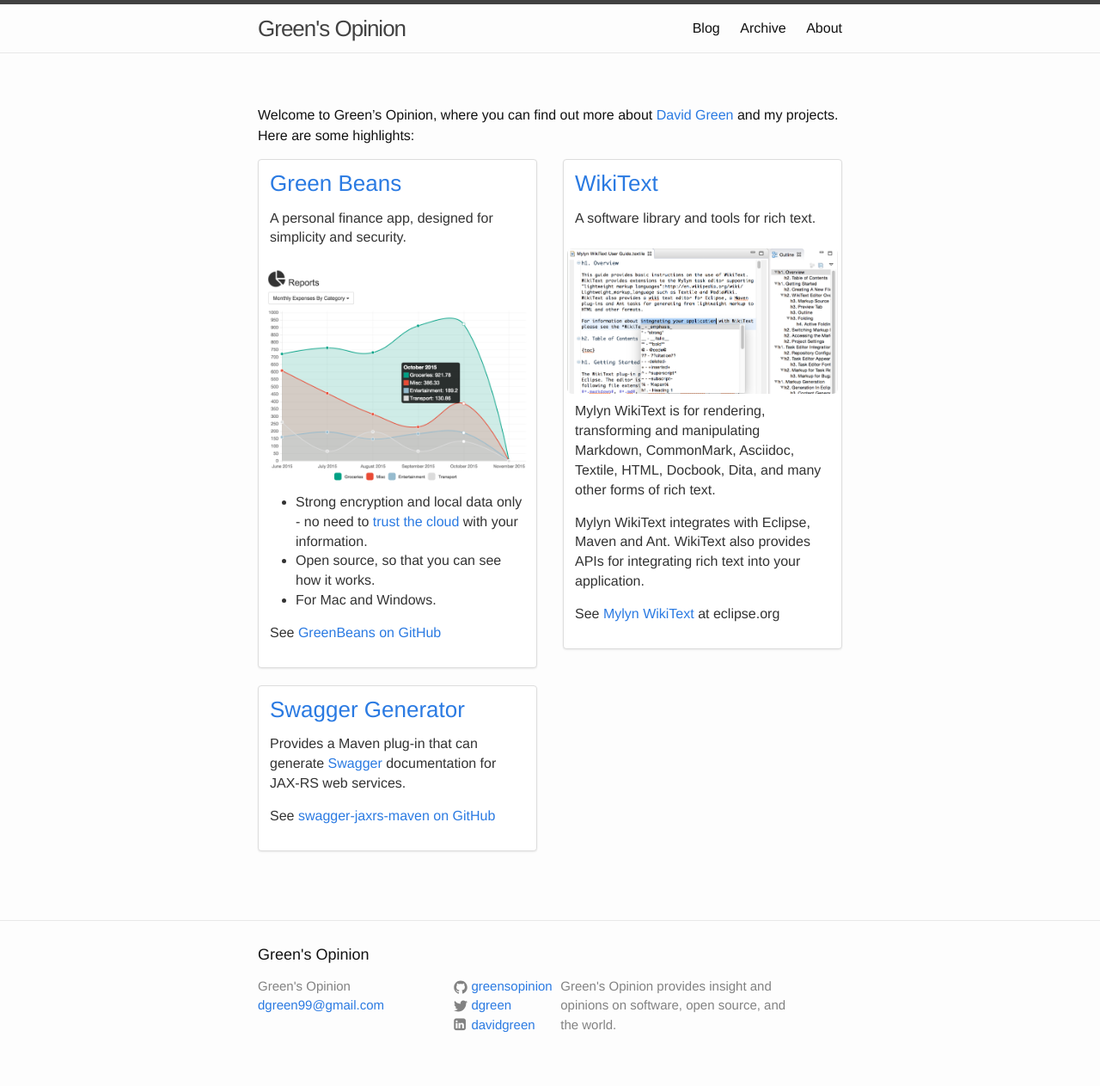
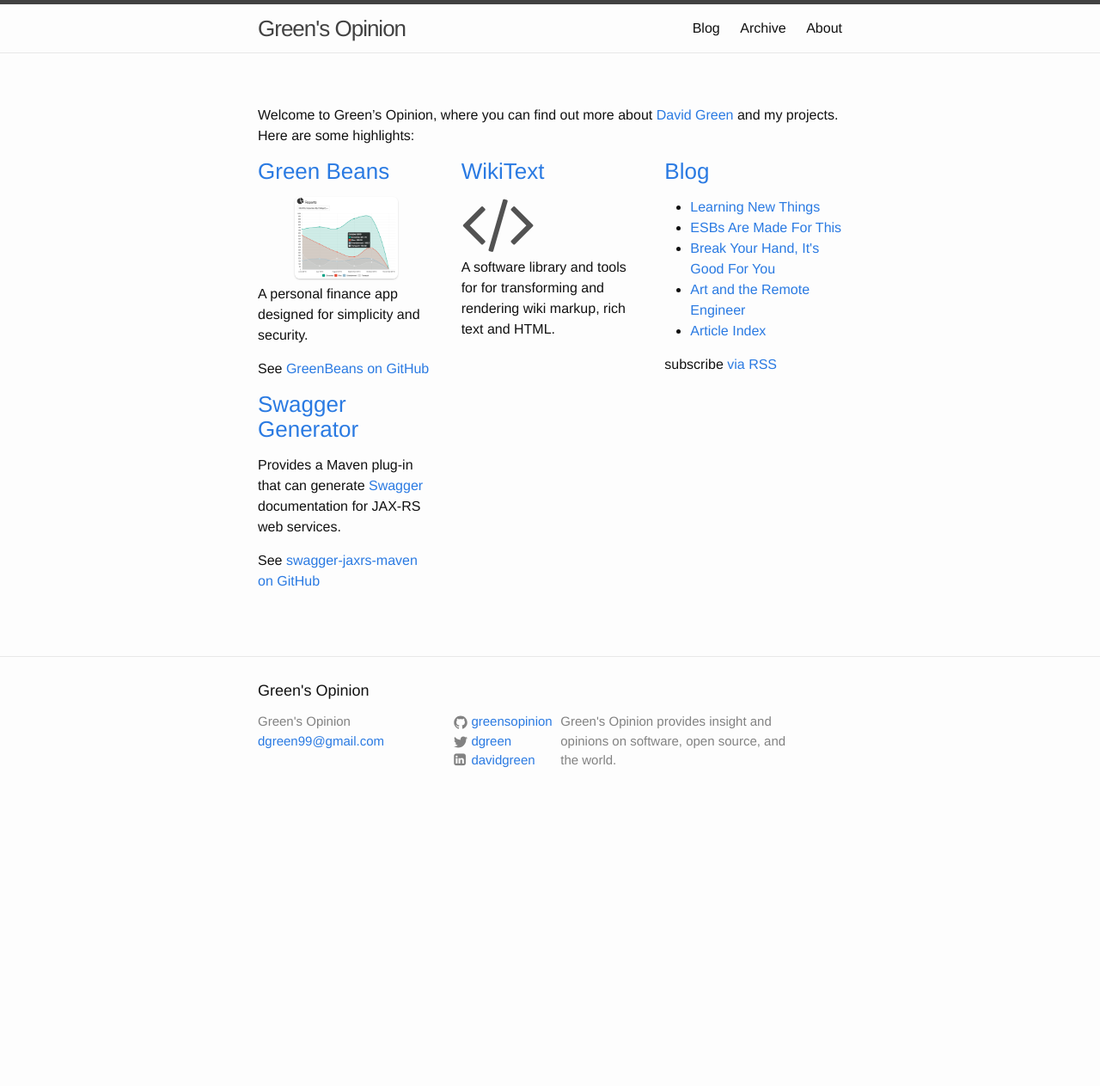
Before and after one commit to greensopinion/greensopinion.github.io, a Jekyll site: the page built from index.md, in a window 1280 px wide. Shown: the whole page at 86% size. Built offline with Jekyll 4.4.1, drawn with Linux system fonts in a browser that asks for light colours; nearby versions of some CDN libraries; after the commit the page ends 956 px from its top, so only the background shows below that.

Commit message:
rework layout

```diff
--- a/_includes/recent_posts.html
+++ b/_includes/recent_posts.html
@@ -1,8 +1,7 @@
-<h3 id="recent-posts">Recent Posts</h3>
 <ul>
 {% for post in site.posts limit:4 %}
-  <li><a href="{{ post.url }}">{{ post.title }}</a>
+  <li><a href="{{ post.url }}">{{ post.title }}</a></li>
 {% endfor %}
-  <li><a href="{{ "/archive" | prepend: site.baseurl }}">Article Index</a>
+  <li><a href="{{ "/archive" | prepend: site.baseurl }}">Article Index</a></li>
 </ul>
 <p class="rss-subscribe">subscribe <a href="{{ "/feed.xml" | prepend: site.baseurl }}">via RSS</a></p>
--- a/_layouts/post.html
+++ b/_layouts/post.html
@@ -14,4 +14,5 @@
 </article>
 {% include twitter_plug.html %}
 {% include comments.html %}
+<h3 id="recent-posts">Recent Posts</h3>
 {% include recent_posts.html %}
--- a/blog.html
+++ b/blog.html
@@ -36,4 +36,5 @@
 <noscript>Please enable JavaScript to view the <a href="https://disqus.com/?ref_noscript" rel="nofollow">comments powered by Disqus.</a></noscript>
 {% endfor %}
 
+<h3 id="recent-posts">Recent Posts</h3>
 {% include recent_posts.html %}
--- a/css/main.scss
+++ b/css/main.scss
@@ -91,3 +91,21 @@
   font-size: 16px;
   width: 16px;
 }
+
+.img-bordered {
+  box-shadow: 0px 1px 2px rgba(0,0,0,.2);
+}
+
+div.project-image {
+  img {
+    display: block;
+    margin-left: auto;
+    margin-right: auto;
+    margin-bottom: 6px;
+    width: 120px;
+  }
+  .code-icon {
+    color: rgba(0,0,0,0.68);
+    margin-top: -10px;
+  }
+}
--- a/index.md
+++ b/index.md
@@ -4,55 +4,35 @@
 
 Welcome to Green's Opinion, where you can find out more about [David Green](about) and my projects.  Here are some highlights:
 
+
 <div class="row">
-  <div class="col-sm-6 col-md-6">
-    <div class="thumbnail">
-      <div class="caption">
-        <h3><a href="https://github.com/greensopinion/greenbeans">Green Beans</a></h3>
-        <p>A personal finance app, designed for simplicity and security.</p>
-      </div>
-      <img src="images/blog/greenbeans-report.png" class="img-rounded" width="400px" alt="GreenBeans chart, monthly expenses by category"/>
-      <div class="caption">
-        <ul>
-          <li>Strong encryption and local data only - no need to <a href="http://www.informationisbeautiful.net/visualizations/worlds-biggest-data-breaches-hacks/">trust the cloud</a> with your information.</li>
-          <li>Open source, so that you can see how it works.</li>
-          <li>For Mac and Windows.</li>
-        </ul>
-        <p>
-        See <a href="https://github.com/greensopinion/greenbeans">GreenBeans on GitHub</a>
-        </p>
-      </div>
+  <div class="col-sm-4 col-md-4">
+    <h3><a href="https://github.com/greensopinion/greenbeans">Green Beans</a></h3>
+    <div class="project-image">
+      <img src="images/blog/greenbeans-report.png" class="img-rounded img-bordered" alt="GreenBeans app"/>
     </div>
+    <p>
+      A personal finance app designed for simplicity and security.
+    </p>
+    <p>
+    See <a href="https://github.com/greensopinion/greenbeans">GreenBeans on GitHub</a>
+    </p>
   </div>
-  <div class="col-sm-6 col-md-6">
-    <div class="thumbnail">
-      <div class="caption">
-        <h3><a href="https://wiki.eclipse.org/Mylyn/WikiText">WikiText</a></h3>
-        <p>A software library and tools for rich text.</p>
-      </div>
-      <img src="images/mylyn-wikitext.png" class="img-rounded" width="400px" alt="GreenBeans chart, monthly expenses by category"/>
-      <div class="caption">
-        <p>
-        Mylyn WikiText is for rendering, transforming and manipulating Markdown, CommonMark, Asciidoc, Textile, HTML, Docbook, Dita, and many other forms of rich text.
-        </p>
-        <p>
-        Mylyn WikiText integrates with Eclipse, Maven and Ant.  WikiText also provides APIs for integrating rich text into your application.
-        </p>
-        <p>
-        See <a href="https://wiki.eclipse.org/Mylyn/WikiText">Mylyn WikiText</a> at eclipse.org
-        </p>
-      </div>
-    </div>
+  <div class="col-sm-4 col-md-4">
+    <h3><a href="https://wiki.eclipse.org/Mylyn/WikiText">WikiText</a></h3>
+    <div class="project-image"><i class="fa fa-code fa-5x code-icon"></i></div>
+    <p>A software library and tools for for transforming and rendering wiki markup, rich text and HTML.</p>
+  </div>
+  <div class="col-sm-4 col-md-4">
+    <h3><a href="/blog">Blog</a></h3>
+    {% include recent_posts.html %}
   </div>
 </div>
+
 <div class="row">
-  <div class="col-sm-6 col-md-6">
-    <div class="thumbnail">
-      <div class="caption">
-        <h3><a href="https://github.com/dgreen99/swagger-jaxrs-maven">Swagger Generator</a></h3>
-        <p>Provides a Maven plug-in that can generate <a href="http://swagger.io">Swagger</a> documentation for JAX-RS web services.</p>
-        <p>See <a href="https://github.com/dgreen99/swagger-jaxrs-maven">swagger-jaxrs-maven on GitHub</a></p>
-      </div>
-    </div>
+  <div class="col-sm-4 col-md-4">
+    <h3><a href="https://github.com/dgreen99/swagger-jaxrs-maven">Swagger Generator</a></h3>
+    <p>Provides a Maven plug-in that can generate <a href="http://swagger.io">Swagger</a> documentation for JAX-RS web services.</p>
+    <p>See <a href="https://github.com/dgreen99/swagger-jaxrs-maven">swagger-jaxrs-maven on GitHub</a></p>
   </div>
 </div>
```
